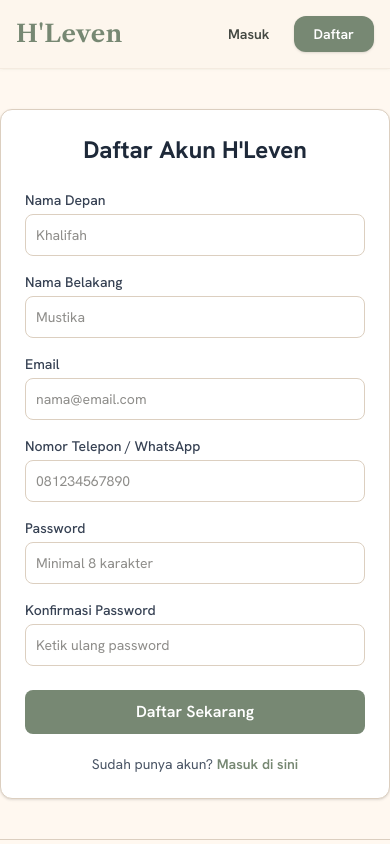
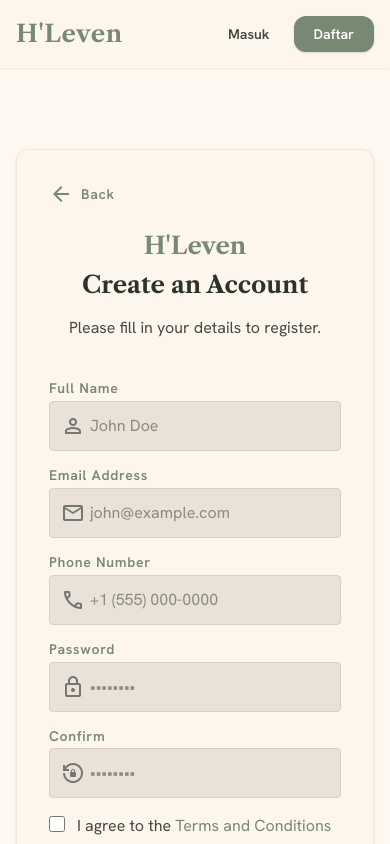
Before and after one commit to muhammadfadhlanaja27-ux/Hleven-Project, a React (Vite) app in the folder frontend/: page /register in a window 390 px wide. Shown: the top 844 px of the page. Built offline with nearby package versions, Linux system fonts and the light colour scheme.

Commit message:
mengubah frontend login dan register

```diff
--- a/frontend/src/App.jsx
+++ b/frontend/src/App.jsx
@@ -18,8 +18,8 @@ import AdminHotelLayout from "./components/admin-hotel/AdminHotelLayout";
 import LandingPage from "./pages/user/LandingPage";
 import HotelList from "./pages/user/HotelList";
 import RoomDetail from "./pages/user/RoomDetail";
-import Login from "./pages/auth/Login";
-import Register from "./pages/auth/Register";
+import Login from "./Pages/Auth/Login";
+import Register from "./Pages/Auth/Register";
 import UserProfile from "./pages/user/UserProfile";
 import HotelDetail from "./pages/user/HotelDetail";
 import BookingPage from "./pages/user/BookingPage";
--- a/frontend/src/index.css
+++ b/frontend/src/index.css
@@ -47,6 +47,9 @@
   --spacing-margin-desktop: 2.5rem;
   --spacing-margin-mobile: 1rem;
   --spacing-gutter: 1.5rem;
+  --spacing-stack-lg: 2rem;
+  --spacing-stack-md: 1rem;
+  --spacing-stack-sm: 0.5rem;
 
   --font-headline: "Libre Caslon Text", serif;
   --font-body: "Hanken Grotesk", sans-serif;
@@ -154,3 +157,40 @@ body {
     font-size: 24px;
   }
 }
+
+/* ========== Floating Input ========== */
+.floating-input {
+  position: relative;
+}
+
+.floating-input input {
+  border: 1px solid #c4c8bf;
+  background-color: transparent;
+  transition: border-color 0.3s;
+}
+
+.floating-input input:focus {
+  border-color: #778873;
+  outline: none;
+  box-shadow: none;
+}
+
+.floating-input label {
+  position: absolute;
+  left: 1rem;
+  top: 50%;
+  transform: translateY(-50%);
+  background-color: #ffffff;
+  padding: 0 0.25rem;
+  color: #747871;
+  transition: all 0.2s ease-out;
+  pointer-events: none;
+  z-index: 1;
+}
+
+.floating-input input:focus ~ label,
+.floating-input input:not(:placeholder-shown) ~ label {
+  top: 0;
+  font-size: 0.75rem;
+  color: #778873;
+}
--- a/frontend/src/pages/auth/Login.jsx
+++ b/frontend/src/pages/auth/Login.jsx
@@ -25,14 +25,12 @@ const Login = () => {
       const user = response.data?.data?.user || response.data?.user;
 
       if (!token) {
-        throw new Error("Token autentikasi tidak ditemukan dari server.");
+        throw new Error('Token autentikasi tidak ditemukan dari server.');
       }
 
       localStorage.setItem('token', token);
       localStorage.setItem('user', JSON.stringify(user));
-
-      window.dispatchEvent(new Event("storage"));
-
+      window.dispatchEvent(new Event('storage'));
       navigate('/');
     } catch (err) {
       if (err.response && err.response.data && err.response.data.message) {
@@ -46,85 +44,123 @@ const Login = () => {
   };
 
   return (
-      <main className="w-full max-w-[1000px] bg-surface-container-lowest rounded-xl shadow-sm shadow-forest-green/5 overflow-hidden flex flex-col md:flex-row relative z-10 border border-warm-beige/30">
+    /* flex-grow agar mengisi sisa tinggi layar (MainLayout sudah punya flex-col min-h-screen) */
+    <div className="flex-grow flex items-center justify-center p-[var(--spacing-margin-mobile)] md:p-[var(--spacing-margin-desktop)]">
+      <main className="w-full max-w-[1000px] bg-white rounded-xl shadow-sm overflow-hidden flex flex-col md:flex-row relative z-10 border border-[#DCCFC0]/30">
+
         {/* Left Side: Image */}
-        <div className="hidden md:block md:w-1/2 relative bg-surface-dim">
-          <div className="absolute inset-0 bg-cover bg-center w-full h-full" data-alt="A breathtaking, high-quality photograph of a luxury resort infinity pool at golden hour. The calm water reflects a sophisticated, modern architectural facade bathed in warm, soft sunlight. The scene embodies quiet luxury and exclusivity, utilizing a sophisticated palette of muted earth tones, warm beige stone, and deep forest green foliage, perfectly aligning with a premium hospitality brand aesthetic."
-            style={{ backgroundImage: "url('https://lh3.googleusercontent.com/aida-public/AB6AXuAfCNjjxx28HhcC3xlxBlcUYHFwteXxHdkx0F4GxqjUEbZFhPgMGpPhLuLUjkvbQ8eDR_zSSM-PzErM2OYg2LKkD05q7NfJVIdfbJL-XCrSA1PFPHf958zLIL4eD45818xKeR5rmIUCa7KRAw76tYHxI-uy46fZeDLnNXqajI68WnS7uPm-D1Dmw0kBx2Pn23h5Ma2pTNqGsfz_hvQ2g6q8w8YEQKlDlvtifknsQh1r7SRv5U4RQGbENQ')" }}></div>
-          <div className="absolute inset-0 bg-gradient-to-t from-on-background/20 to-transparent"></div>
+        <div className="hidden md:block md:w-1/2 relative bg-[#e0d9d0]">
+          <div
+            className="absolute inset-0 bg-cover bg-center w-full h-full"
+            style={{ backgroundImage: "url('https://lh3.googleusercontent.com/aida-public/AB6AXuAfCNjjxx28HhcC3xlxBlcUYHFwteXxHdkx0F4GxqjUEbZFhPgMGpPhLuLUjkvbQ8eDR_zSSM-PzErM2OYg2LKkD05q7NfJVIdfbJL-XCrSA1PFPHf958zLIL4eD45818xKeR5rmIUCa7KRAw76tYHxI-uy46fZeDLnNXqajI68WnS7uPm-D1Dmw0kBx2Pn23h5Ma2pTNqGsfz_hvQ2g6q8w8YEQKlDlvtifknsQh1r7SRv5U4RQGbENQ')" }}
+          ></div>
+          <div className="absolute inset-0 bg-gradient-to-t from-[#1e1b16]/20 to-transparent"></div>
         </div>
+
         {/* Right Side: Form */}
-        <div className="w-full md:w-1/2 p-8 md:p-12 flex flex-col justify-center bg-surface-container-lowest">
-          <div className="mb-stack-lg flex items-center justify-center md:justify-start">
-            <span className="font-headline-md text-headline-md font-bold text-forest-green">H'Leven</span>
+        <div className="w-full md:w-1/2 p-8 md:p-12 flex flex-col justify-center bg-white">
+
+          {/* Brand Logo */}
+          <div className="mb-[2rem] flex items-center justify-center md:justify-start">
+            <span className="font-headline-md text-[24px] font-bold text-[#778873]">H'Leven</span>
           </div>
-          <div className="mb-stack-lg text-center md:text-left">
-            <h1 className="font-headline-lg text-headline-lg-mobile md:text-headline-lg text-on-surface mb-stack-sm">Welcome Back</h1>
-            <p className="font-body-md text-body-md text-on-surface-variant">Please enter your details to access your account.</p>
+
+          {/* Heading */}
+          <div className="mb-[2rem] text-center md:text-left">
+            <h1 className="font-headline-md text-[28px] md:text-[32px] text-[#1e1b16] mb-[0.5rem]">Welcome Back</h1>
+            <p className="font-body-md text-[16px] text-[#444842]">Please enter your details to access your account.</p>
           </div>
-          <form onSubmit={handleSubmit} className="space-y-4">
+
+          {/* Error Alert */}
+          {error && (
+            <div className="mb-4 p-3 rounded bg-red-50 text-red-700 text-sm font-medium flex items-center gap-2 border border-red-200">
+              <span className="material-symbols-outlined text-base">error</span>
+              <span>{error}</span>
+            </div>
+          )}
+
+          {/* Login Form */}
+          <form onSubmit={handleSubmit} className="space-y-[1rem]">
+
+            {/* Email Input — Floating Label */}
             <div className="floating-input w-full">
               <input
                 type="email"
-                className="w-full rounded-DEFAULT px-4 py-3 font-body-md text-body-md text-on-surface"
                 id="email"
+                className="w-full rounded px-4 py-3 font-body-md text-[16px] text-[#1e1b16]"
                 placeholder=" "
                 value={formData.email}
                 onChange={e => setFormData({ ...formData, email: e.target.value })}
                 required
               />
-              <label className="font-label-md text-label-md" htmlFor="email">Email Address</label>
+              <label className="font-label-md text-[14px]" htmlFor="email">Email Address</label>
             </div>
+
+            {/* Password Input — Floating Label */}
             <div className="floating-input w-full">
               <input
                 type="password"
-                className="w-full rounded-DEFAULT px-4 py-3 font-body-md text-body-md text-on-surface"
                 id="password"
+                className="w-full rounded px-4 py-3 font-body-md text-[16px] text-[#1e1b16]"
                 placeholder=" "
                 value={formData.password}
                 onChange={e => setFormData({ ...formData, password: e.target.value })}
                 required
               />
-              <label className="font-label-md text-label-md" htmlFor="password">Password</label>
+              <label className="font-label-md text-[14px]" htmlFor="password">Password</label>
             </div>
-            <div className="flex items-center justify-between pt-stack-sm">
+
+            {/* Remember Me & Forgot Password */}
+            <div className="flex items-center justify-between pt-[0.5rem]">
               <div className="flex items-center">
                 <input
-                  className="h-4 w-4 rounded border-warm-beige text-forest-green focus:ring-forest-green bg-surface-container-lowest"
+                  type="checkbox"
                   id="remember-me"
-                  type="checkbox"
+                  className="h-4 w-4 rounded border-[#DCCFC0] text-[#778873] focus:ring-[#778873] bg-white cursor-pointer"
                 />
-                <label className="ml-2 block font-label-md text-label-md text-on-surface-variant" htmlFor="remember-me">
+                <label
+                  className="ml-2 block font-label-md text-[14px] text-[#444842] cursor-pointer"
+                  htmlFor="remember-me"
+                >
                   Remember me
                 </label>
               </div>
               <div className="text-sm">
                 <a
-                  className="font-label-md text-label-md text-forest-green hover:text-secondary transition-colors relative after:absolute after:bottom-0 after:left-0 after:h-[1px] after:w-0 after:bg-forest-green after:transition-all after:duration-300 hover:after:w-full"
                   href="#"
+                  className="font-label-md text-[14px] text-[#778873] hover:text-[#4c6546] transition-colors relative after:absolute after:bottom-0 after:left-0 after:h-[1px] after:w-0 after:bg-[#778873] after:transition-all after:duration-300 hover:after:w-full"
                 >
                   Forgot password?
                 </a>
               </div>
             </div>
-            <div className="pt-stack-md">
+
+            {/* Submit Button */}
+            <div className="pt-[1rem]">
               <button
                 type="submit"
                 disabled={loading}
-                className="w-full flex justify-center py-3 px-4 rounded-DEFAULT text-on-primary bg-forest-green hover:bg-secondary focus:outline-none focus:ring-2 focus:ring-offset-2 focus:ring-forest-green transition-colors duration-200 font-label-md text-label-md shadow-[0_2px_4px_rgba(119,136,115,0.08)] hover:shadow-[0_4px_8px_rgba(119,136,115,0.12)] hover:-translate-y-[1px]"
+                className="w-full flex justify-center items-center gap-2 py-3 px-4 rounded text-white bg-[#778873] hover:bg-[#4c6546] focus:outline-none focus:ring-2 focus:ring-offset-2 focus:ring-[#778873] transition-colors duration-200 font-label-md text-[14px] shadow-[0_2px_4px_rgba(119,136,115,0.08)] hover:shadow-[0_4px_8px_rgba(119,136,115,0.12)] hover:-translate-y-[1px] disabled:opacity-50 cursor-pointer"
               >
                 {loading ? 'Memproses...' : 'Login'}
               </button>
             </div>
           </form>
-          <div className="mt-stack-lg text-center font-body-md text-body-md text-on-surface-variant">
+
+          {/* Register Link */}
+          <div className="mt-[2rem] text-center font-body-md text-[16px] text-[#444842]">
             Don't have an account?{' '}
-            <Link to="/register" className="text-[var(--accent)] font-semibold hover:underline">
+            <Link
+              to="/register"
+              className="font-label-md text-[14px] text-[#778873] font-bold hover:text-[#4c6546] transition-colors underline decoration-[#DCCFC0] underline-offset-4 hover:decoration-[#778873]"
+            >
               Register
             </Link>
           </div>
+
         </div>
       </main>
+    </div>
   );
 };
 
--- a/frontend/src/pages/auth/Register.jsx
+++ b/frontend/src/pages/auth/Register.jsx
@@ -20,7 +20,6 @@ const Register = () => {
     setError({});
     setLoading(true);
 
-    // Gabungkan first_name dan last_name untuk kolom 'name' di database
     const fullName = `${formData.firstName} ${formData.lastName}`.trim();
 
     const payload = {
@@ -36,7 +35,6 @@ const Register = () => {
     try {
       const response = await api.post('/register', payload);
 
-      // Ambil token jika backend langsung mereturn access_token saat registrasi
       const token =
         response.data?.data?.access_token ||
         response.data?.access_token ||
@@ -48,7 +46,7 @@ const Register = () => {
       if (token) {
         localStorage.setItem('token', token);
         localStorage.setItem('user', JSON.stringify(user));
-        window.dispatchEvent(new Event("storage"));
+        window.dispatchEvent(new Event('storage'));
         navigate('/');
       } else {
         navigate('/login');
@@ -67,115 +65,190 @@ const Register = () => {
   };
 
   return (
-    <div className="max-w-md mx-auto my-10 p-6 bg-white rounded-xl shadow-sm border border-[var(--border)] text-left">
-      <h2 className="text-2xl font-bold mb-6 text-center text-gray-800">Daftar Akun H'Leven</h2>
+    <main className="flex-grow flex items-center justify-center p-[var(--spacing-margin-mobile)] md:p-[var(--spacing-margin-desktop)] py-[5rem]">
+      <div className="w-full max-w-[1280px] grid grid-cols-1 md:grid-cols-2 bg-[#faf3ea] rounded-xl overflow-hidden shadow-sm border border-[#DCCFC0]/30 min-h-[700px]">
 
+        {/* Image Side */}
+        <div className="hidden md:block relative h-full w-full">
+          <div className="absolute inset-0 bg-[#778873]/20 z-10 mix-blend-multiply"></div>
+          <div
+            className="absolute inset-0 bg-cover bg-center w-full h-full z-0"
+            style={{ backgroundImage: "url('https://lh3.googleusercontent.com/aida-public/AB6AXuBGHjU2tOXAFZgDyf1GD1wcVwNdc2sLrU5vekcmxwcEHu2yvOZ5iYKPVS8Bk0SBToTM1jsbnIJlyk0sMDMD-1zo5UwhqPKar0VF7qyHBMZ-VgjX0nYFKW4kHmCmKo4LesD5VY2UnBc4axLpuRNW0dWUSbt3TNGtiS4AWxmNLizO-imemEatNgudy-66Z7Q-VSV3W2vnCLxS4KBAQHfel8ufw5-FYVB80w-mc1PZR1azA8VEq_xcwk-CXA')" }}
+          ></div>
+          <div className="absolute bottom-0 left-0 p-12 z-20 w-full bg-gradient-to-t from-[#1e1b16]/80 to-transparent text-white">
+            <h2 className="font-headline-md text-[32px] text-[#FDF6ED] mb-2">Begin Your Journey</h2>
+            <p className="font-body-lg text-[18px] text-[#e8e2d9] max-w-md leading-relaxed">
+              Experience quiet luxury and unparalleled service. Register to unlock exclusive member rates and curated stays.
+            </p>
+          </div>
+        </div>
+
+        {/* Form Side */}
+        <div className="p-8 md:p-16 flex flex-col justify-center relative bg-[#FDF6ED]">
+
+          {/* Back button */}
+          <Link
+            to="/"
+            className="inline-flex items-center text-[#778873] hover:text-[#50604d] transition-colors absolute top-8 left-8 md:left-16 group"
+          >
+            <span className="material-symbols-outlined mr-2 transition-transform group-hover:-translate-x-1">arrow_back</span>
+            <span className="font-label-md text-[14px]">Back</span>
+          </Link>
+
+          {/* Header */}
+          <div className="text-center md:text-left mt-12 md:mt-0 mb-10">
+            <h1 className="font-headline-md text-[24px] font-bold text-[#778873] mb-2">H'Leven</h1>
+            <h2 className="font-headline-md text-[28px] md:text-[32px] text-[#2D332C] mb-4">Create an Account</h2>
+            <p className="font-body-md text-[16px] text-[#444842]">Please fill in your details to register.</p>
+          </div>
+
+          {/* Error umum */}
           {error.general && (
-        <div className="bg-red-50 text-red-600 p-3 rounded-lg mb-4 text-sm text-center border border-red-200">
-          {error.general}
+            <div className="mb-4 p-3 rounded bg-red-50 text-red-700 text-sm font-medium flex items-center gap-2 border border-red-200">
+              <span className="material-symbols-outlined text-base">error</span>
+              <span>{error.general}</span>
             </div>
           )}
 
-      <form onSubmit={handleSubmit} className="space-y-4">
-        {/* Nama Depan & Nama Belakang */}
-        <div className="grid grid-cols-1 md:grid-cols-2 gap-4">
+          <form onSubmit={handleSubmit} className="space-y-[1rem] w-full max-w-md mx-auto md:mx-0">
+
+            {/* Nama Depan */}
             <div>
-            <label className="block text-sm font-medium mb-1 text-gray-700">Nama Depan</label>
+              <label className="block font-label-md text-[14px] text-[#778873] mb-1" htmlFor="firstName">
+                Full Name
+              </label>
+              <div className="relative">
+                <span className="material-symbols-outlined absolute left-3 top-1/2 -translate-y-1/2 text-[#747871] text-[20px]">person</span>
                 <input
+                  id="firstName"
                   type="text"
-              className="w-full p-2.5 border border-[var(--border)] rounded-lg focus:outline-none focus:ring-2 focus:ring-[var(--accent)] text-sm"
-              placeholder="Khalifah"
+                  className="w-full pl-10 pr-4 py-3 bg-[#e8e2d9] border border-[#DCCFC0] rounded font-body-md text-[16px] text-[#2D332C] focus:border-[#778873] focus:ring-1 focus:ring-[#778873] outline-none transition-colors"
+                  placeholder="John Doe"
                   value={formData.firstName}
-              onChange={(e) => setFormData({...formData, firstName: e.target.value})}
+                  onChange={(e) => setFormData({ ...formData, firstName: e.target.value })}
                   required
                 />
+              </div>
               {error.first_name && <p className="text-red-500 text-xs mt-1">{error.first_name[0]}</p>}
-          </div>
-
-          <div>
-            <label className="block text-sm font-medium mb-1 text-gray-700">Nama Belakang</label>
-            <input
-              type="text"
-              className="w-full p-2.5 border border-[var(--border)] rounded-lg focus:outline-none focus:ring-2 focus:ring-[var(--accent)] text-sm"
-              placeholder="Mustika"
-              value={formData.lastName}
-              onChange={(e) => setFormData({...formData, lastName: e.target.value})}
-            />
-            {error.last_name && <p className="text-red-500 text-xs mt-1">{error.last_name[0]}</p>}
-          </div>
             </div>
 
             {/* Email */}
             <div>
-          <label className="block text-sm font-medium mb-1 text-gray-700">Email</label>
+              <label className="block font-label-md text-[14px] text-[#778873] mb-1" htmlFor="email">
+                Email Address
+              </label>
+              <div className="relative">
+                <span className="material-symbols-outlined absolute left-3 top-1/2 -translate-y-1/2 text-[#747871] text-[20px]">mail</span>
                 <input
+                  id="email"
                   type="email"
-            className="w-full p-2.5 border border-[var(--border)] rounded-lg focus:outline-none focus:ring-2 focus:ring-[var(--accent)] text-sm"
-            placeholder="nama@email.com"
+                  className="w-full pl-10 pr-4 py-3 bg-[#e8e2d9] border border-[#DCCFC0] rounded font-body-md text-[16px] text-[#2D332C] focus:border-[#778873] focus:ring-1 focus:ring-[#778873] outline-none transition-colors"
+                  placeholder="john@example.com"
                   value={formData.email}
-            onChange={(e) => setFormData({...formData, email: e.target.value})}
+                  onChange={(e) => setFormData({ ...formData, email: e.target.value })}
                   required
                 />
+              </div>
               {error.email && <p className="text-red-500 text-xs mt-1">{error.email[0]}</p>}
             </div>
 
-        {/* Nomor Telepon / WhatsApp */}
+            {/* Phone */}
             <div>
-          <label className="block text-sm font-medium mb-1 text-gray-700">Nomor Telepon / WhatsApp</label>
+              <label className="block font-label-md text-[14px] text-[#778873] mb-1" htmlFor="phone">
+                Phone Number
+              </label>
+              <div className="relative">
+                <span className="material-symbols-outlined absolute left-3 top-1/2 -translate-y-1/2 text-[#747871] text-[20px]">call</span>
                 <input
+                  id="phone"
                   type="tel"
-            className="w-full p-2.5 border border-[var(--border)] rounded-lg focus:outline-none focus:ring-2 focus:ring-[var(--accent)] text-sm"
-            placeholder="081234567890"
+                  className="w-full pl-10 pr-4 py-3 bg-[#e8e2d9] border border-[#DCCFC0] rounded font-body-md text-[16px] text-[#2D332C] focus:border-[#778873] focus:ring-1 focus:ring-[#778873] outline-none transition-colors"
+                  placeholder="+1 (555) 000-0000"
                   value={formData.phone}
-            onChange={(e) => setFormData({...formData, phone: e.target.value})}
+                  onChange={(e) => setFormData({ ...formData, phone: e.target.value })}
                   required
                 />
+              </div>
               {error.phone && <p className="text-red-500 text-xs mt-1">{error.phone[0]}</p>}
             </div>
 
-        {/* Password */}
+            {/* Password & Konfirmasi */}
+            <div className="grid grid-cols-1 md:grid-cols-2 gap-[1rem]">
               <div>
-          <label className="block text-sm font-medium mb-1 text-gray-700">Password</label>
+                <label className="block font-label-md text-[14px] text-[#778873] mb-1" htmlFor="password">
+                  Password
+                </label>
+                <div className="relative">
+                  <span className="material-symbols-outlined absolute left-3 top-1/2 -translate-y-1/2 text-[#747871] text-[20px]">lock</span>
                   <input
+                    id="password"
                     type="password"
-            className="w-full p-2.5 border border-[var(--border)] rounded-lg focus:outline-none focus:ring-2 focus:ring-[var(--accent)] text-sm"
-            placeholder="Minimal 8 karakter"
+                    className="w-full pl-10 pr-4 py-3 bg-[#e8e2d9] border border-[#DCCFC0] rounded font-body-md text-[16px] text-[#2D332C] focus:border-[#778873] focus:ring-1 focus:ring-[#778873] outline-none transition-colors"
+                    placeholder="••••••••"
                     value={formData.password}
-            onChange={(e) => setFormData({...formData, password: e.target.value})}
+                    onChange={(e) => setFormData({ ...formData, password: e.target.value })}
                     required
                   />
+                </div>
                 {error.password && <p className="text-red-500 text-xs mt-1">{error.password[0]}</p>}
               </div>
 
-        {/* Konfirmasi Password */}
               <div>
-          <label className="block text-sm font-medium mb-1 text-gray-700">Konfirmasi Password</label>
+                <label className="block font-label-md text-[14px] text-[#778873] mb-1" htmlFor="confirmPassword">
+                  Confirm
+                </label>
+                <div className="relative">
+                  <span className="material-symbols-outlined absolute left-3 top-1/2 -translate-y-1/2 text-[#747871] text-[20px]">lock_reset</span>
                   <input
+                    id="confirmPassword"
                     type="password"
-            className="w-full p-2.5 border border-[var(--border)] rounded-lg focus:outline-none focus:ring-2 focus:ring-[var(--accent)] text-sm"
-            placeholder="Ketik ulang password"
+                    className="w-full pl-10 pr-4 py-3 bg-[#e8e2d9] border border-[#DCCFC0] rounded font-body-md text-[16px] text-[#2D332C] focus:border-[#778873] focus:ring-1 focus:ring-[#778873] outline-none transition-colors"
+                    placeholder="••••••••"
                     value={formData.password_confirmation}
-            onChange={(e) => setFormData({...formData, password_confirmation: e.target.value})}
+                    onChange={(e) => setFormData({ ...formData, password_confirmation: e.target.value })}
                     required
                   />
                 </div>
+              </div>
+            </div>
 
+            {/* Terms */}
+            <div className="flex items-start mt-[1rem]">
+              <div className="flex items-center h-5">
+                <input
+                  id="terms"
+                  type="checkbox"
+                  className="w-4 h-4 text-[#778873] border-[#DCCFC0] rounded focus:ring-[#778873] bg-[#e8e2d9]"
+                  required
+                />
+              </div>
+              <div className="ml-3 text-sm">
+                <label className="font-body-md text-[16px] text-[#444842]" htmlFor="terms">
+                  I agree to the{' '}
+                  <a className="text-[#778873] hover:underline" href="#">Terms and Conditions</a>
+                </label>
+              </div>
+            </div>
+
+            {/* Submit Button */}
             <button
               type="submit"
               disabled={loading}
-          className="w-full bg-[var(--accent)] text-white py-2.5 rounded-lg font-semibold hover:opacity-90 transition-opacity disabled:opacity-50 mt-2 cursor-pointer"
+              className="w-full bg-[#778873] hover:bg-[#50604d] text-white font-label-md text-[14px] py-4 rounded transition-all duration-200 hover:-translate-y-0.5 hover:shadow-md hover:shadow-[#778873]/20 mt-[2rem] disabled:opacity-50 cursor-pointer"
             >
-          {loading ? 'Memproses...' : 'Daftar Sekarang'}
+              {loading ? 'Memproses...' : 'Register Account'}
             </button>
-      </form>
 
-      <p className="mt-5 text-center text-sm text-gray-600">
-        Sudah punya akun?{' '}
-        <Link to="/login" className="text-[var(--accent)] font-semibold hover:underline">
-          Masuk di sini
+            <p className="text-center font-body-md text-[16px] text-[#444842] mt-[1rem]">
+              Already have an account?{' '}
+              <Link to="/login" className="text-[#778873] font-medium hover:underline">
+                Login
               </Link>
             </p>
+          </form>
         </div>
+      </div>
+    </main>
   );
 };
 
```
Also changed, not shown: 2 other files (tests, documents, lock files or other folders). Lines whose indentation alone changed are shown as unchanged.
